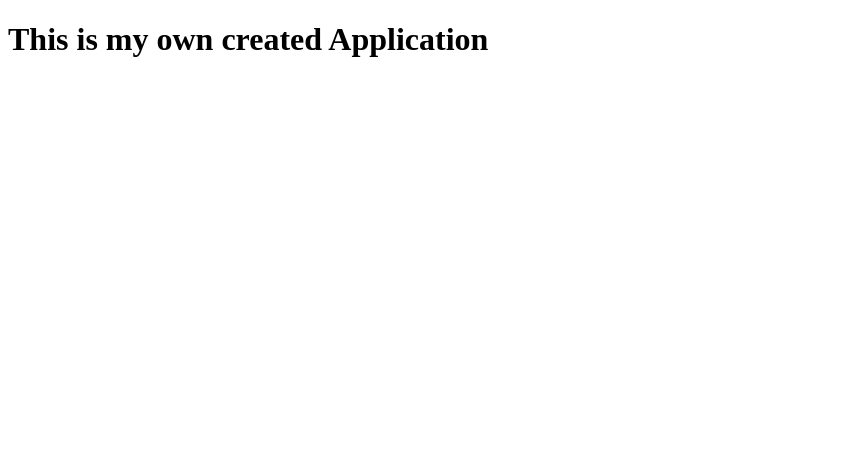
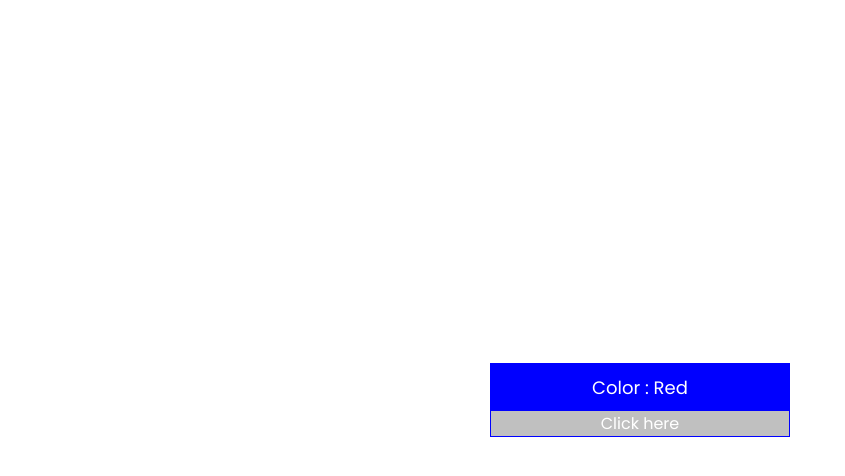
Before and after one commit to iambasilp/Color-Flipper---Javascript, a plain HTML site: page index.html in a window 1280 px wide. Shown: the whole page, without its empty margins (0-845 px from the left). Drawn offline with Linux system fonts and the light colour scheme.

Commit message:
style added

```diff
--- a/index.html
+++ b/index.html
@@ -1,13 +1,18 @@
 <!DOCTYPE html>
 <html lang="en">
-<head>
-    <meta charset="UTF-8">
-    <meta name="viewport" content="width=device-width, initial-scale=1.0">
+  <head>
+    <meta charset="UTF-8" />
+    <meta name="viewport" content="width=device-width, initial-scale=1.0" />
     <title>Color Reward Game</title>
-    <link rel="stylesheet" href="/style.css">
+    <link rel="stylesheet" href="/style.css" />
     <script src="./main.js" defer></script>
-</head>
-<body>
-    <h1>This is my own created Application</h1>
-</body>
+  </head>
+  <body>
+    <div class="center-box">
+      <div class="content-box">
+        <span>color : red</span>
+        <a class="button" href="">Click here</a>
+      </div>
+    </div>
+  </body>
 </html>
--- a/main.js
+++ b/main.js
@@ -0,0 +1,5 @@
+function addNumbers(num1, num2) {
+    return num1 + num2;
+}
+let result = addNumbers(5, 3);
+console.log(result); // Outputs: 8
--- a/style.css
+++ b/style.css
@@ -1 +1,45 @@
 @import url("https://fonts.googleapis.com/css2?family=Poppins:ital,wght@0,100;0,200;0,300;0,400;0,500;0,600;0,700;0,800;0,900;1,100;1,200;1,300;1,400;1,500;1,600;1,700;1,800;1,900&display=swap");
+
+* {
+  box-sizing: border-box;
+  padding: 0;
+  margin: 0;
+}
+body {
+  font-family: "Poppins", sans-serif;
+}
+.center-box{
+    height: 100vh;
+    display: flex;
+    justify-content: center;
+    align-items: center;
+}
+.content-box {
+  width: 300px;
+  height: auto;
+  background-color: blue;
+  color: white;
+  border: 1px solid blue;
+  text-align: center;
+}
+.content-box span{
+    display: inline-block;
+    text-transform: capitalize;
+    font-size: 18px;
+    padding: 10px 5px;
+
+}
+.content-box .button {
+  border: none;
+  outline: none;
+  background-color: silver;
+  color: white;
+  text-decoration: none;
+  display: inline-block;
+  width: 100%;
+  transition: all ease-in-out 0.1s;
+}
+.content-box .button:active{
+    background-color:goldenrod;
+    color: white;
+}
```
Also changed, not shown: 1 other file.
